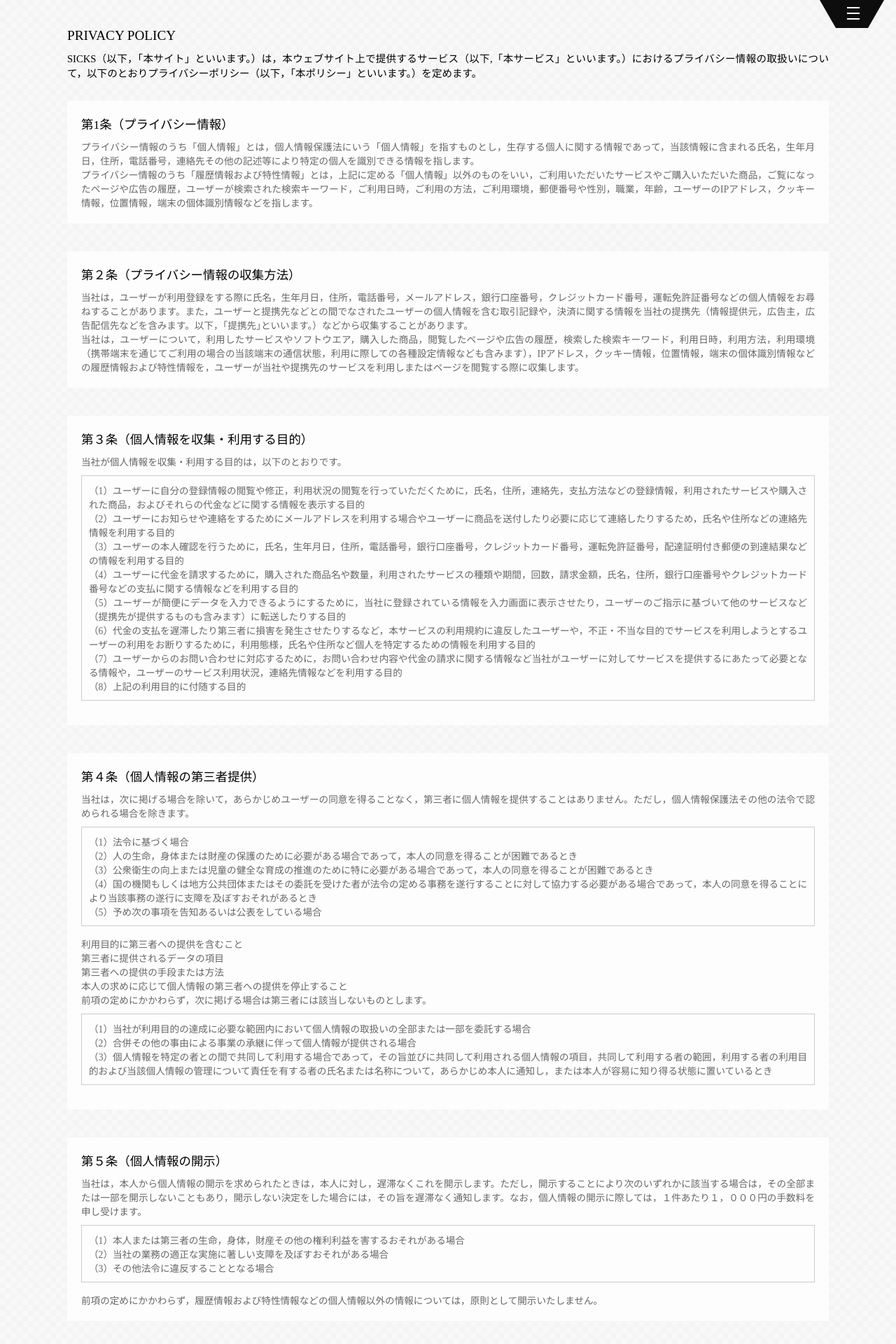
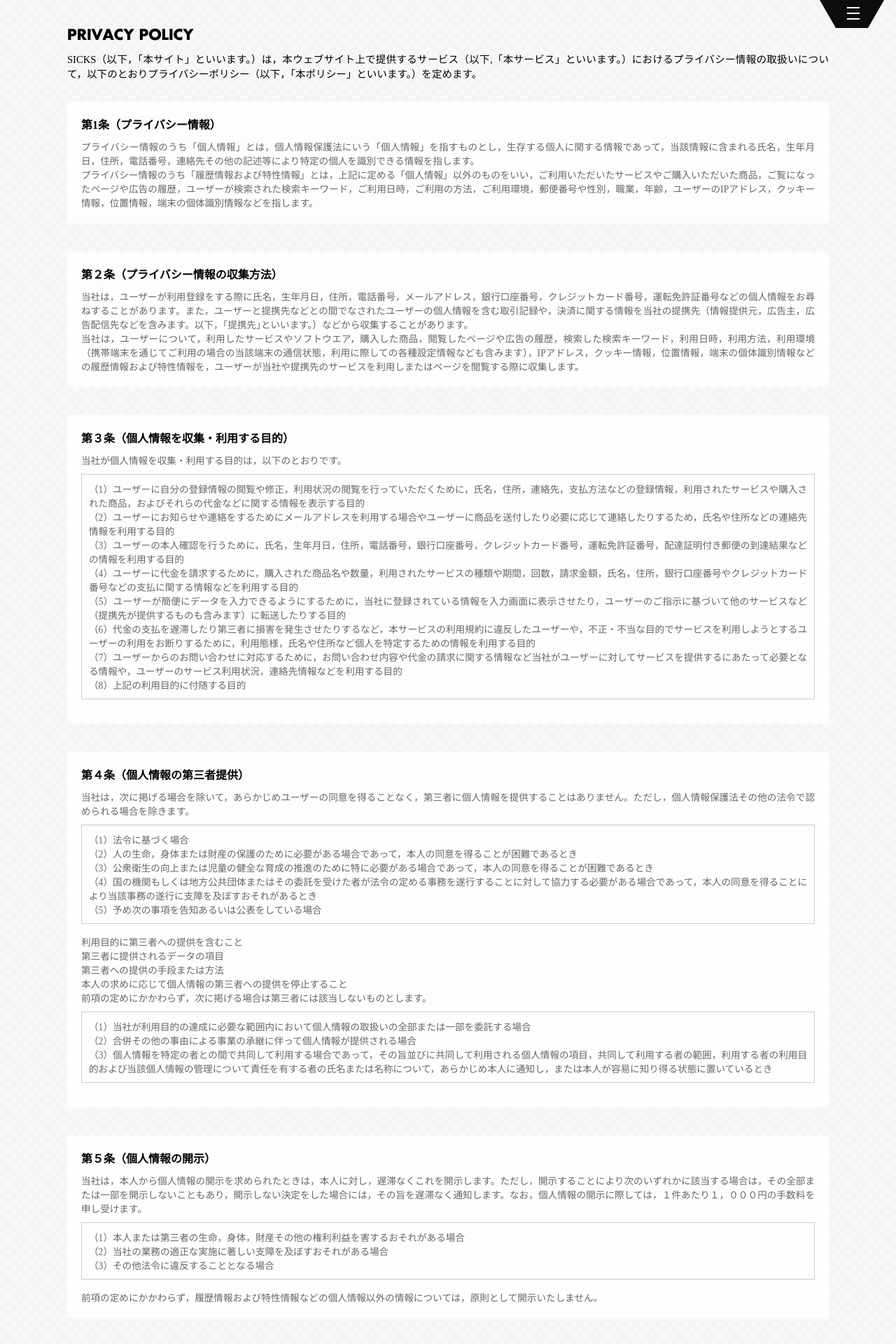
Before and after one commit to maekztn/sicks_top, a PHP site: page /privacypolicy/ in a window 1280 px wide. Shown: the top 1920 px of the page at 70% size. Run offline with PHP 8.4, Linux system fonts and the light colour scheme; some libraries are stand-ins or nearby versions.

Commit message:
font追加

```diff
--- a/css/index.css
+++ b/css/index.css
@@ -1,4 +1,8 @@
 @charset "utf-8";
+@font-face{
+  font-family: futura;
+  src: url("../fonts/Futura.ttf") format("truetype");
+}
 body{
   overflow: hidden;
   position: relative;
@@ -230,6 +234,7 @@ body{
   margin-top: 30px;
   margin-bottom: 5px;
   color: #fff;
+  font-family: futura;
 }
 .side-menu-list dd{
   font-size: 78%;
@@ -384,6 +389,7 @@ body{
   text-shadow: 0px 0px 10px rgba(0,0,0,.8);
   opacity: 0;
   transition: .3s all;
+  font-family: futura;
 }
 .member-txt-genre{
   font-size: 70%;
@@ -483,8 +489,9 @@ body{
   margin: 40px auto;
 }
 .pp-ttl{
-  font-size: 120%;
+  font-size: 130%;
   margin-bottom: 10px;
+  font-family: futura;
 }
 .pp-ttl-txt{
   margin-bottom: 30px;
@@ -499,8 +506,9 @@ body{
   margin-bottom: 40px;
 }
 .pp-section-ttl{
-  font-size: 109%;
+  font-size: 100%;
   margin-bottom: 10px;
+  font-weight: 600;
 }
 .pp-section p,
 .pp-section li{
@@ -545,6 +553,7 @@ body{
   background: #fff;
   top: 0;
   left: 0;
+  font-family: futura;
 }
 .loading-inner{
   width: 100px;
--- a/js/index.js
+++ b/js/index.js
@@ -48,8 +48,6 @@ $(function(){
 		$('.box0910').append('<div class="color">');
 		$('.color').append($('<div>').addClass('hexTop')).append($('<div>').addClass('hexBottom'));
 	}
-
-	timer();
 
 	$('.hexagon').on('click', function(){
 		box_rotate($(this));
```
Also changed, not shown: fonts/Futura.ttf (added).
